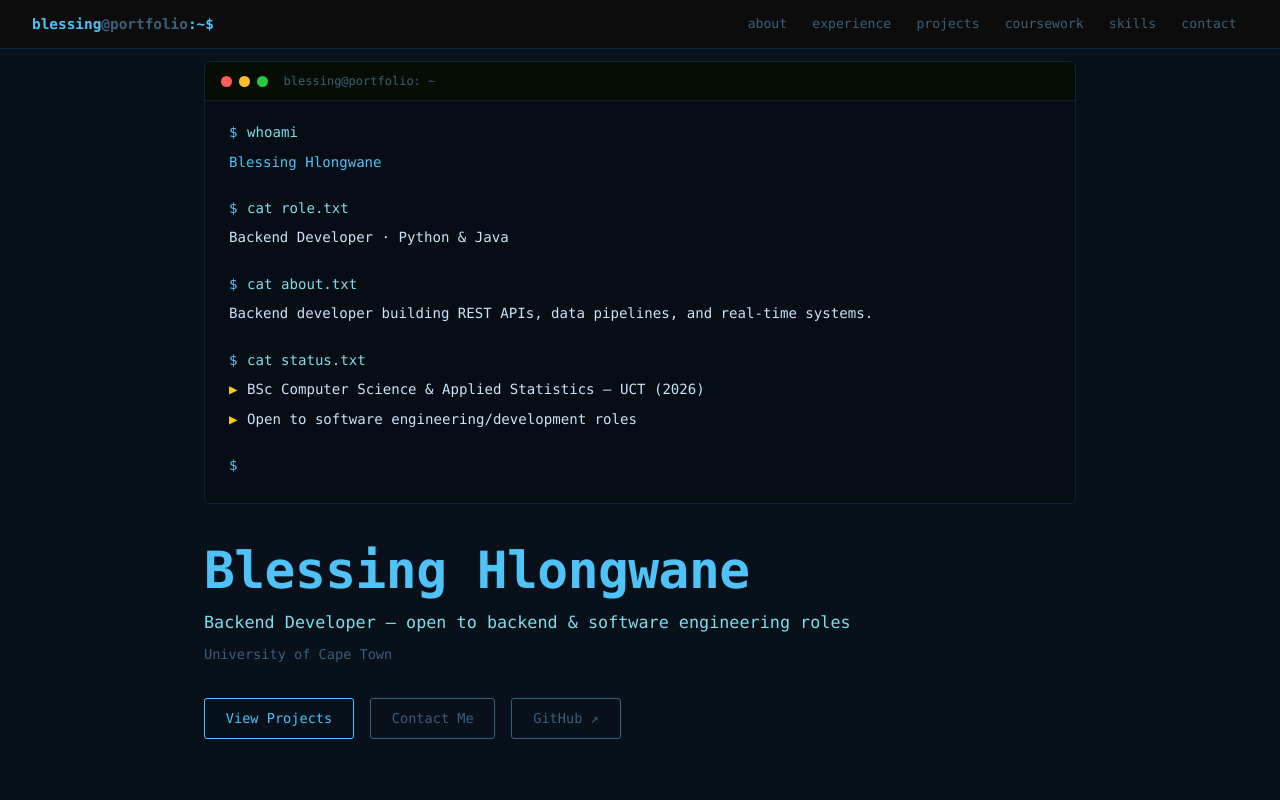
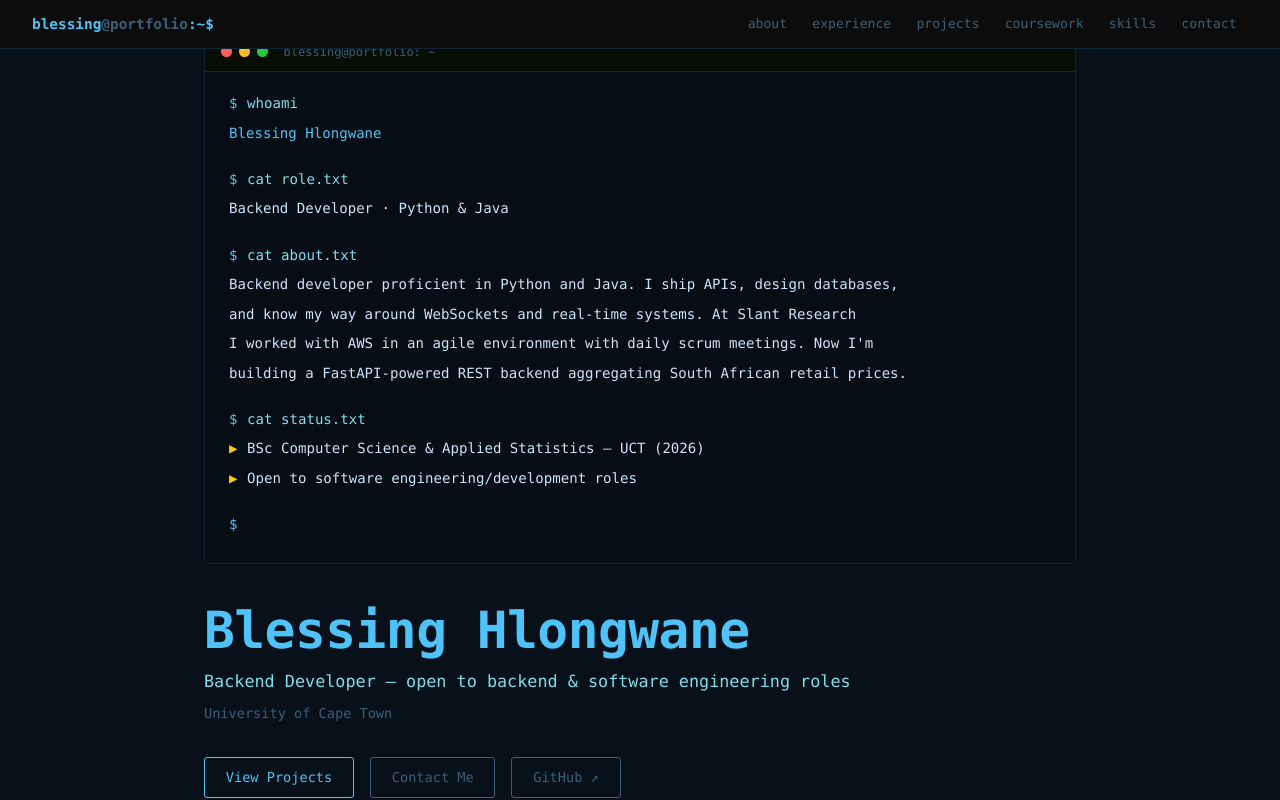
Before and after one commit to BlesstheGM/portfolio, a Next.js app: page / in a window 1280 px wide. Shown: the top 800 px of the page. Built offline with nearby package versions, Linux system fonts and the light colour scheme.

Commit message:
Update cat about.txt in hero with full bio

```diff
--- a/components/Hero.tsx
+++ b/components/Hero.tsx
@@ -31,7 +31,16 @@ export default function Hero() {
               <span className="t-cmd">cat about.txt</span>
             </div>
             <div className="t-line">
-              <span className="t-out">Backend developer building REST APIs, data pipelines, and real-time systems.</span>
+              <span className="t-out">Backend developer proficient in Python and Java. I ship APIs, design databases,</span>
+            </div>
+            <div className="t-line">
+              <span className="t-out">and know my way around WebSockets and real-time systems. At Slant Research</span>
+            </div>
+            <div className="t-line">
+              <span className="t-out">I worked with AWS in an agile environment with daily scrum meetings. Now I&apos;m</span>
+            </div>
+            <div className="t-line">
+              <span className="t-out">building a FastAPI-powered REST backend aggregating South African retail prices.</span>
             </div>
             <div className="t-line t-blank" />
             <div className="t-line">
```
